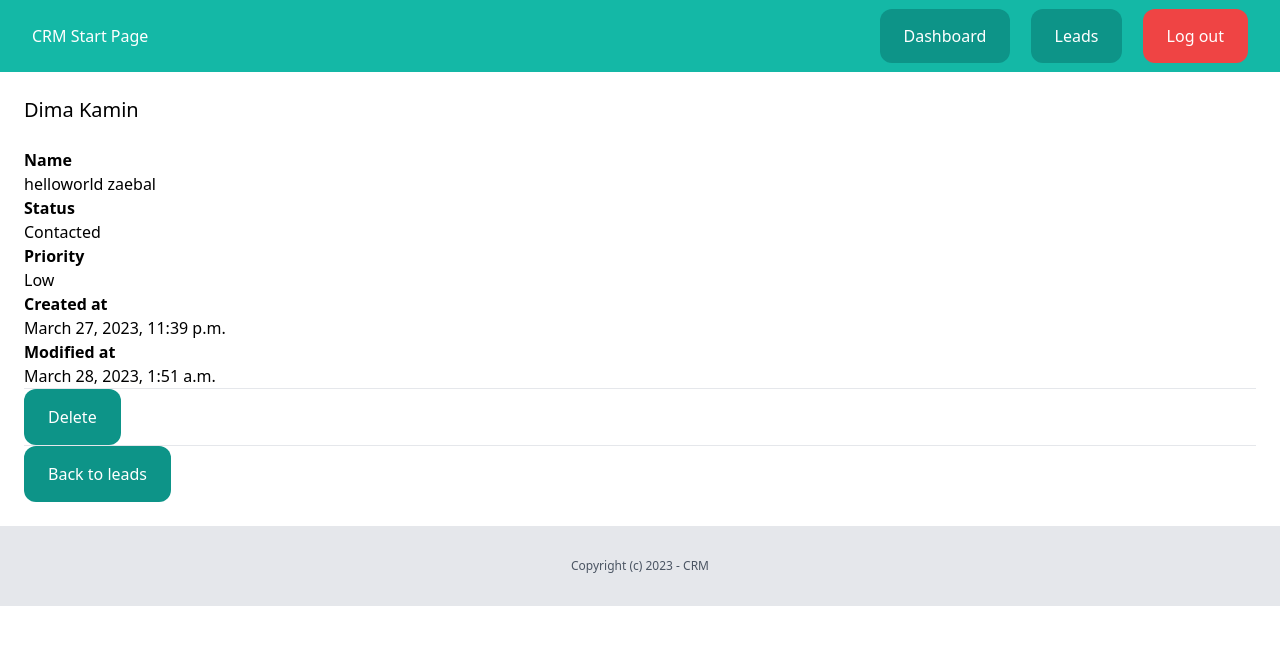
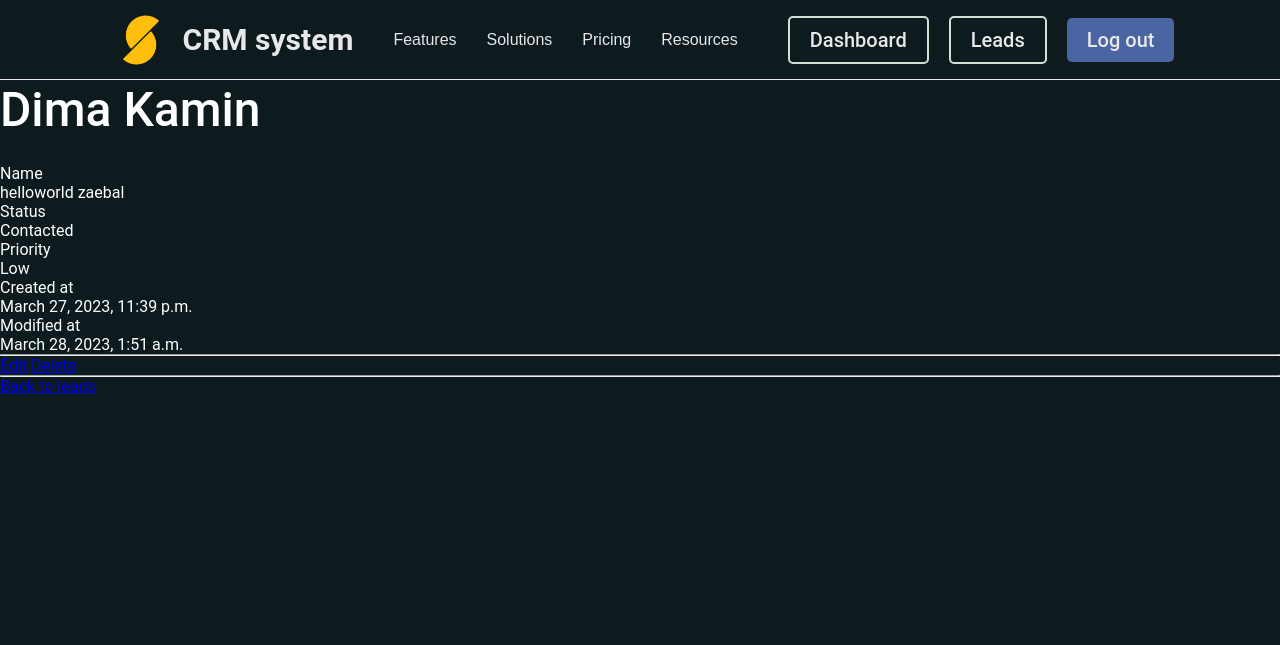
Before and after one commit to kirillzholudev/CRM_project, a Django app: page /dasboard/leads/3/ in a window 1280 px wide. Shown: the top 645 px of the page. Run offline with Django 4.2, Linux system fonts and the light colour scheme; a user stored in the database is signed in; data comes from the database, SQL or seed files in the repository; both versions use the stored data as it was after the commit; some libraries are stand-ins or nearby versions.

Commit message:
add edit leads

```diff
--- a/lead/urls.py
+++ b/lead/urls.py
@@ -7,5 +7,6 @@ urlpatterns = [
 	path("", views.leads_list, name='leads_list'),
 	path('<int:pk>/', views.leads_detail, name='leads_detail'),
 	path('<int:pk>/delete/', views.leads_delete, name='leads_delete'),
+	path('<int:pk>/edit/', views.edit_lead, name='edit_lead'),
 	path("add-lead/", views.add_lead, name='add_lead'),
 ]
--- a/lead/views.py
+++ b/lead/views.py
@@ -1,3 +1,4 @@
+from django.contrib import messages
 from django.shortcuts import render, redirect, get_object_or_404
 from django.contrib.auth.decorators import login_required
 
@@ -13,7 +14,6 @@ def leads_list(request):
 		'leads': leads
 	})
 
-
 @login_required
 def leads_detail(request, pk):
 	lead = get_object_or_404(Lead, created_by=request.user, pk=pk)
@@ -27,7 +27,29 @@ def leads_delete(request, pk):
 	lead = get_object_or_404(Lead, created_by=request.user, pk=pk)
 	lead.delete()
 
+	messages.success(request, 'The Lead was deleted.')
+
 	return redirect('leads_list')
+
+@login_required
+def edit_lead(request, pk):
+	lead = get_object_or_404(Lead, created_by=request.user, pk=pk)
+
+	if request.method == 'POST':
+		form = AddLeadForm(request.POST, instance=lead)
+
+		if form.is_valid():
+			form.save()
+			messages.success(request, 'The changes was saved.')
+
+			return redirect('leads_list')
+	else:
+		form = AddLeadForm(instance=lead)
+
+	return render(request, 'lead/edit_lead.html', {
+		'form': form
+	})
+
 
 @login_required
 def add_lead(request):
@@ -39,7 +61,9 @@ def add_lead(request):
 			lead.created_by = request.user
 			lead.save()
 
-			return redirect('dashboard')
+			messages.success(request, 'The Lead was created.')
+
+			return redirect('lead_list')
 	else:
 		form = AddLeadForm()
 
--- a/static/css/main.css
+++ b/static/css/main.css
@@ -145,3 +145,5 @@
           /* transform: rotate(45deg); */
           transform: scale(1.2);
       }
+
+      /* _________________________________________________________________________________ */
--- a/templates/core/view/main_page.html
+++ b/templates/core/view/main_page.html
@@ -27,19 +27,36 @@
             <div style="width: 0px;" class="tabstyles"></div>
           </div>
              <div class="buttons_in_group">
-               <a class="login" href="{% url 'login' %}">Log in</a>
-               <a class="Sign in" href="{% url 'sign' %}">Sign in</a>
+                 {% if request.user.is_authenticated %}
+                     <a class="login" href="{% url 'dashboard' %}"> Dashboard</a>
+                     <a class="login" href="{% url 'leads_list' %}"> Leads</a>
+                     <a class="Sign in" href="{% url 'logout' %}"> Log out</a>
+                 {% else %}
+                     <a class="login" href="{% url 'login' %}">Log in</a>
+                     <a class="Sign in" href="{% url 'sign' %}">Sign in</a>
+                 {% endif %}
              </div>
         </div>
       </div>
     </header>
 
-        {% block container %}{% endblock %}
+    {% if messages %}
+        <div class="py-6 px-6">
+            {% for message in messages %}
+                <div class="py-4 px-4 bg-teal-300 rounded-xl">
+                    {{ message }}
+                </div>
+            {% endfor %}
+        </div>
+  </div>
+    {% endif %}
 
-        {% block content %}
-          {% endblock %}
+    {% block container %}{% endblock %}
 
-  </div>
+    {% block content %}
+    {% endblock %}
+
+
     <script src="/static/js/logo.js"></script>
 </body>
 </html>
--- a/templates/dashboard/dashboard.html
+++ b/templates/dashboard/dashboard.html
@@ -1,4 +1,4 @@
-{% extends 'core/view/main.html' %}
+{% extends 'core/view/main_page.html' %}
 
 {% block title %}Dashboard{% endblock %}
 
--- a/templates/lead/leads_detail.html
+++ b/templates/lead/leads_detail.html
@@ -1,4 +1,4 @@
-{% extends 'core/view/main.html' %}
+{% extends 'core/view/main_page.html' %}
 
 {% block title %}Leads{% endblock %}
 
@@ -23,13 +23,14 @@
         <p class="font-semibold">Modified at</p>
         <p>{{ lead.modified_at }}</p>
 
-        <hr>
+        <hr class="my-4">
 
-        <a href="{% url 'leads_delete' lead.id %}" class="inline-block py-4 px-6 bg-teal-600 rounded-xl text-white">Delete</a>
+        <a href="{% url 'edit_lead' lead.id %}">Edit</a>
+        <a href="{% url 'leads_delete' lead.id %}">Delete</a>
 
-        <hr>
+        <hr class="my-4">
 
-        <a href="{% url 'leads_list' %}" class="inline-block py-4 px-6 bg-teal-600 rounded-xl text-white">Back to leads</a>
+        <a href="{% url 'leads_list' %}">Back to leads</a>
 
     </div>
 
--- a/templates/userprofile/login.html
+++ b/templates/userprofile/login.html
@@ -27,5 +27,4 @@
       </div>
     </div>
     <script src="/static/js/login.js"></script>
-    <script src="/static/js/login_req.js"></script>
 {% endblock %}
```
Also changed, not shown: templates/lead/edit_lead.html (added, +17 -0 lines), templates/lead/leads_list.html (+8 -4 lines), db.sqlite3.
